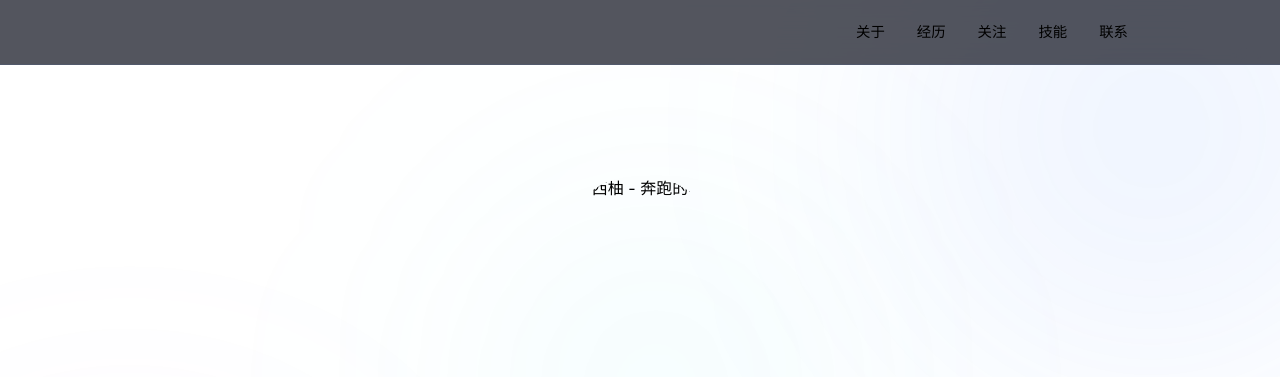
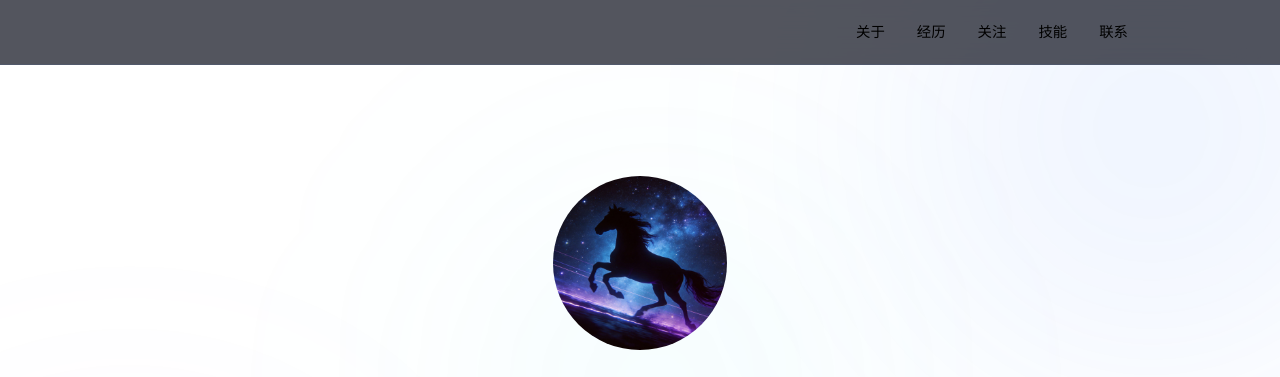
Before and after one commit to shreksam/xiyou, a plain HTML site: page index.html in a window 1280 px wide. Shown: the top 377 px of the page. Drawn offline with nearby package versions, Linux system fonts and the light colour scheme; the site is published under a folder, as on GitHub Pages, so addresses that start at the root find nothing; a web font is replaced by a local one.

Commit message:
feat: 调整路径兼容部署，添加部署指南

```diff
--- a/index.html
+++ b/index.html
@@ -434,7 +434,7 @@
       <section id="hero" class="min-h-screen flex flex-col items-center justify-center text-center pt-20 pb-12">
         <div class="avatar-glow mb-8 fade-in">
           <img
-            src="/images/horse-avatar.jpg"
+            src="images/horse-avatar.jpg"
             alt="西柚 - 奔跑的马"
             class="avatar-img"
           />
```
Also changed, not shown: 1 other file.
